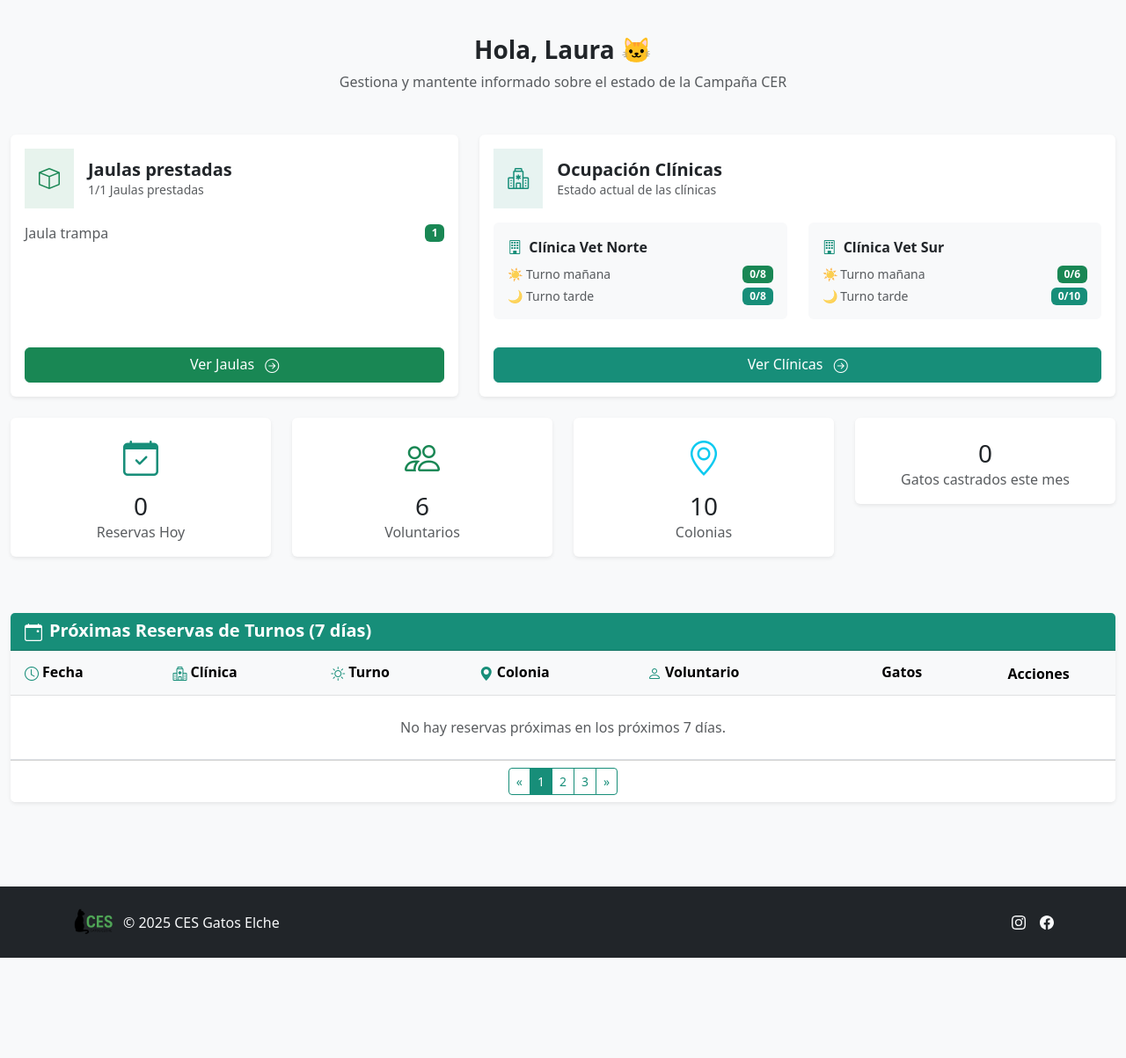
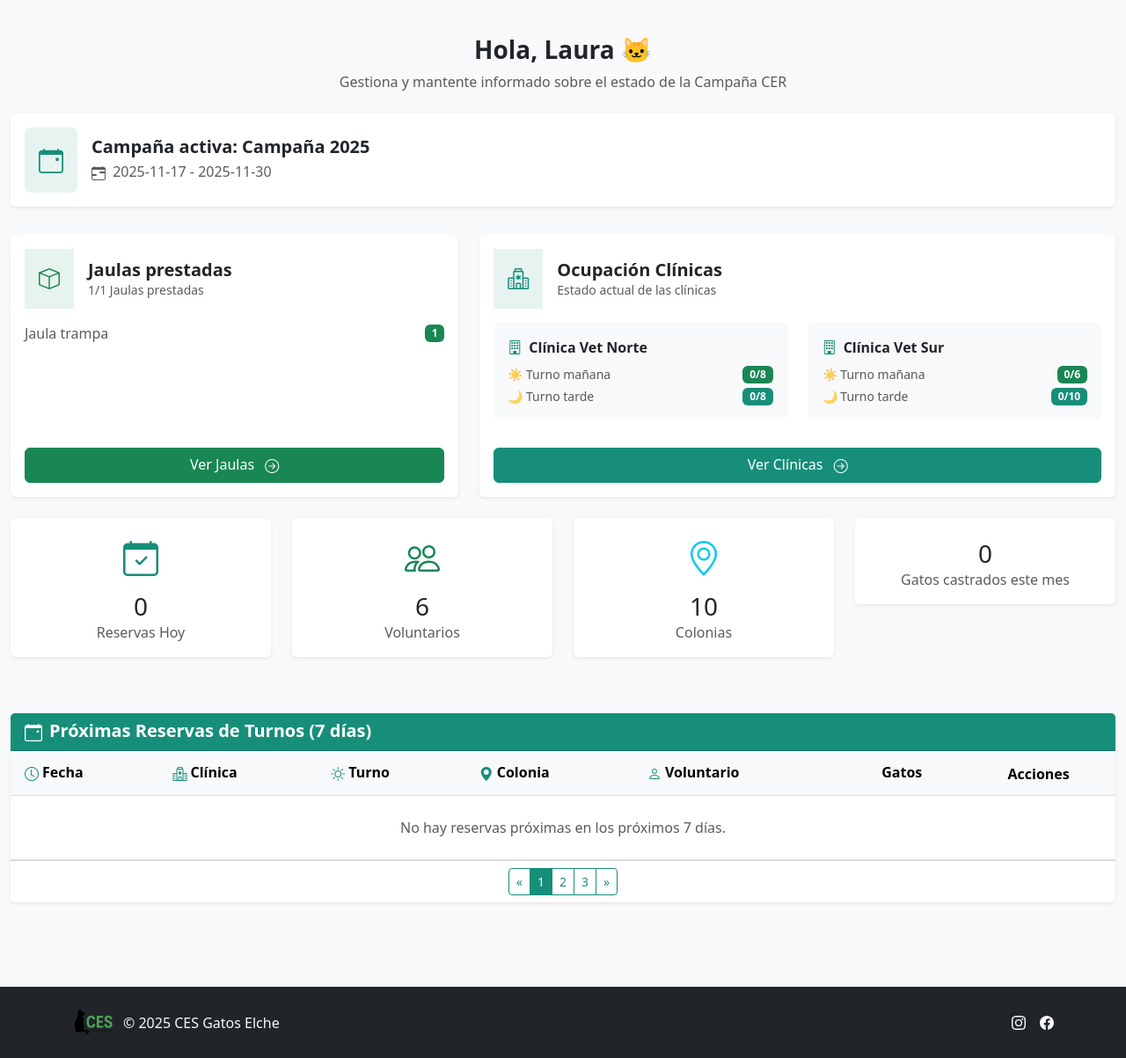
Before and after one commit to Alequi/TNR-app-project, a PHP site: page /views/admin/adminPanel.php in a window 1280 px wide. Shown: the part 142-1345 px from the top of the page at 88% size. Before the commit the page ends 1231 px from the top, so only its background shows below. Run offline with PHP 8.4, Linux system fonts and the light colour scheme; a user stored in the database is signed in; data comes from the database, SQL or seed files in the repository; tables that the repository leaves empty hold one stand-in row (values such as "Sample post").

Commit message:
feat: add campaign statistics action and integrate into admin panel

```diff
--- /dev/null
+++ b/app/actions/campaign_stats_action.php
@@ -0,0 +1,21 @@
+<?php
+
+require_once __DIR__ . '/../../config/conexion.php';
+$con = conectar();
+
+//Campañas estadistidas
+
+$sql_stats = "SELECT * FROM campaigns
+WHERE activa = 1";
+$stmt_stats = $con->prepare($sql_stats);
+$stmt_stats->execute();
+$campaigns_stats = $stmt_stats->fetchAll(PDO::FETCH_ASSOC);
+$nombre_campaign_active = '';
+$fecha_inicio_campaign_active = '';
+$fecha_fin_campaign_active = '';
+
+foreach ($campaigns_stats as $campaign_stat) {
+    $nombre_campaign_active = $campaign_stat['nombre'];
+    $fecha_inicio_campaign_active = $campaign_stat['fecha_inicio'];
+    $fecha_fin_campaign_active = $campaign_stat['fecha_fin'];
+}
--- a/views/admin/adminPanel.php
+++ b/views/admin/adminPanel.php
@@ -6,6 +6,7 @@ require_once __DIR__ . '/../../app/actions/clinics/general_clinics_action.php';
 require_once __DIR__ . '/../../app/actions/bookings/bookings_stats_action.php';
 require_once __DIR__ . '/../../app/actions/user/volunteers_stats_action.php';
 require_once __DIR__ . '/../../app/actions/user/colonies_stats_action.php';
+require_once __DIR__ . '/../../app/actions/campaign_stats_action.php';
 
 admin();
 ?>
@@ -112,6 +113,25 @@ admin();
             <h3 class="mb-2 fw-bold">Hola, <?php echo $_SESSION['nombre']; ?> 🐱</h3>
             <p class="text-muted">Gestiona y mantente informado sobre el estado de la Campaña CER</p>
         </div>
+
+
+        <div class="card shadow-sm border-0">
+            <div class="card-body">
+                <div class="d-flex align-items-center">
+                    <div class="bg-primary bg-opacity-10 p-3 me-3 rounded">
+                        <i class="bi bi-calendar-event text-primary fs-3"></i>
+                    </div>
+                    <div>
+                        <h5 class="fw-bold mb-1">Campaña activa: <?php echo htmlspecialchars($nombre_campaign_active); ?></h5>
+                        <p class="text-muted mb-0">
+                            <i class="bi bi-calendar-range me-1"></i>
+                            <?php echo htmlspecialchars($fecha_inicio_campaign_active); ?> - <?php echo htmlspecialchars($fecha_fin_campaign_active); ?>
+                        </p>
+                    </div>
+                </div>
+            </div>
+        </div>
+
 
         <!--CARDS-->
         <div class="row g-4 mt-2">
```
Lines whose indentation alone changed are shown as unchanged.
